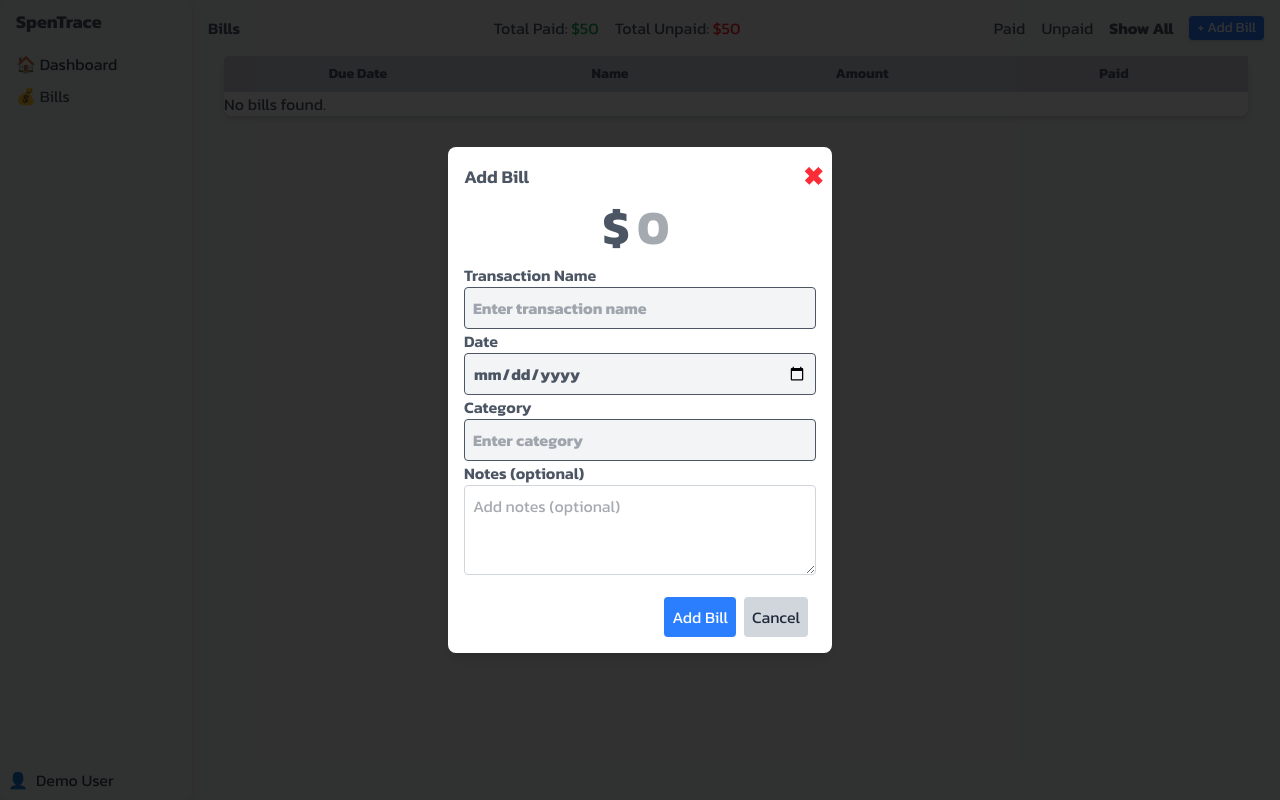
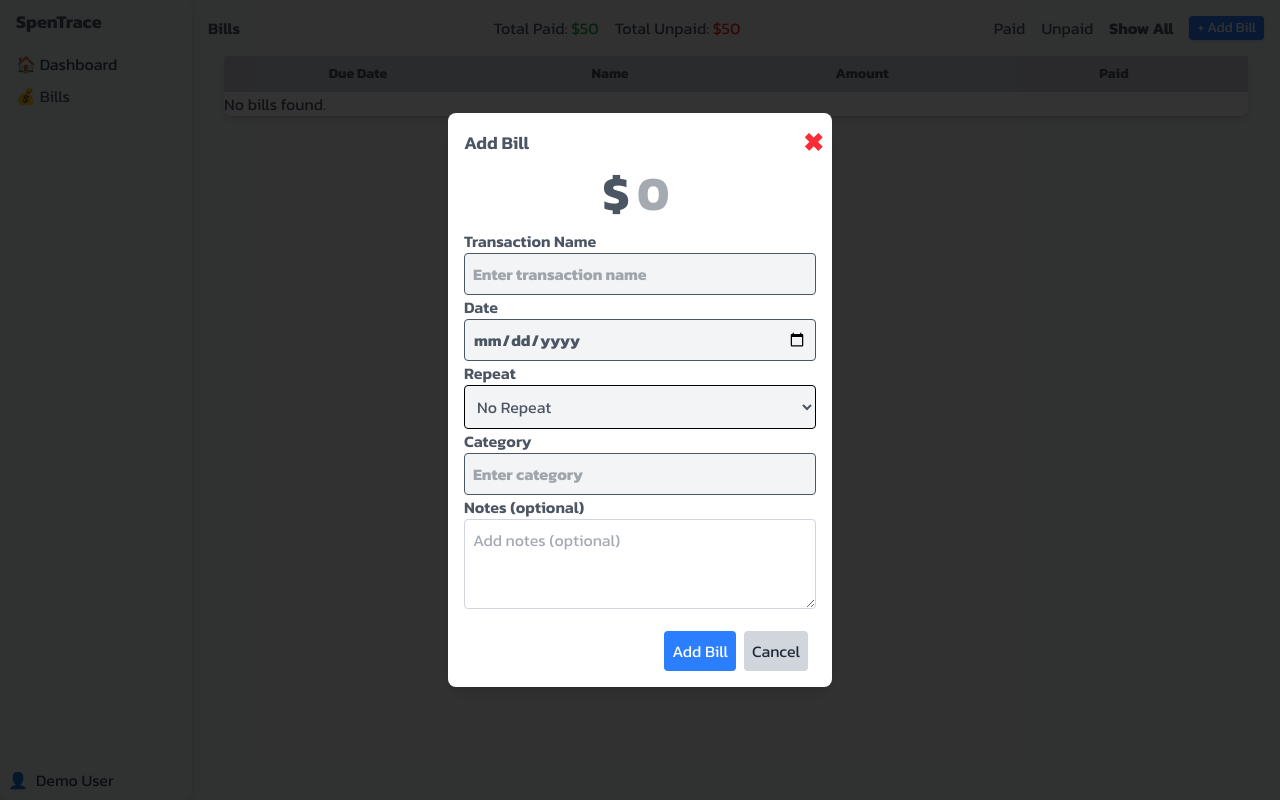
Before and after one commit to Bernard-Calma/spentrace, a Next.js app: page /demo/bills in a window 1280 px wide. Both pictures are taken after a click on the button "+ Add Bill". Built offline with nearby package versions, Linux system fonts and the light colour scheme.

Commit message:
feat(Bill): Repeat
Add repeat property and repeat input when adding new Bill

```diff
--- a/app/demo/bills/components/Add.tsx
+++ b/app/demo/bills/components/Add.tsx
@@ -16,6 +16,8 @@ const AddBill: React.FC<{ handleToggleAdd: () => void }> = ({
   const [newBill, setNewBill] = useState({
     id: bills.length + 1 + "",
     dueDate: format(new Date(), "yyyy-MM-dd"),
+    repeat: undefined,
+    endRepeat: undefined,
     name: "",
     amount: 0,
     category: "",
@@ -53,6 +55,9 @@ const AddBill: React.FC<{ handleToggleAdd: () => void }> = ({
 
   const handleSubmitAddBill = (e: any) => {
     e.preventDefault();
+    if (newBill.repeat === "") {
+      delete newBill.endRepeat;
+    }
     dispatch(addBill(newBill));
     handleToggleAdd();
   };
@@ -114,6 +119,37 @@ const AddBill: React.FC<{ handleToggleAdd: () => void }> = ({
           required={true}
         />
 
+        <div>
+          <label htmlFor="repeat" className="text-md font-semibold">
+            Repeat
+          </label>
+          <select
+            name="repeat"
+            id="repeat"
+            className="bg-gray-100 border border-black rounded p-2 w-full"
+            value={newBill.repeat}
+            onChange={handleChange}
+          >
+            <option value="">No Repeat</option>
+            <option value="daily">Daily</option>
+            <option value="weekly">Weekly</option>
+            <option value="bi-weekly">Bi-Weekly</option>
+            <option value="monthly">Monthly</option>
+          </select>
+        </div>
+
+        {newBill.repeat && (
+          <LabelInput
+            type="date"
+            htmlFor="endRepeat"
+            text="End Repeat"
+            name="endRepeat"
+            placeholder="Select date"
+            onChange={handleChange}
+            required={true}
+          />
+        )}
+
         <LabelInput
           disabled={isDemo} // Disable if not in demo mode
           type="text"
--- a/type.d.ts
+++ b/type.d.ts
@@ -1,3 +1,5 @@
+type repeat = "" | "daily" | "weekly" | "bi-weekly" | "monthly" | undefined;
+
 interface Transaction {
   id: string;
   name: string;
@@ -20,6 +22,8 @@ interface Bill {
   category?: string;
   paid: boolean;
   notes?: string;
+  repeat?: repeat;
+  endRepeat?: string;
 }
 
 interface Budget {
```
